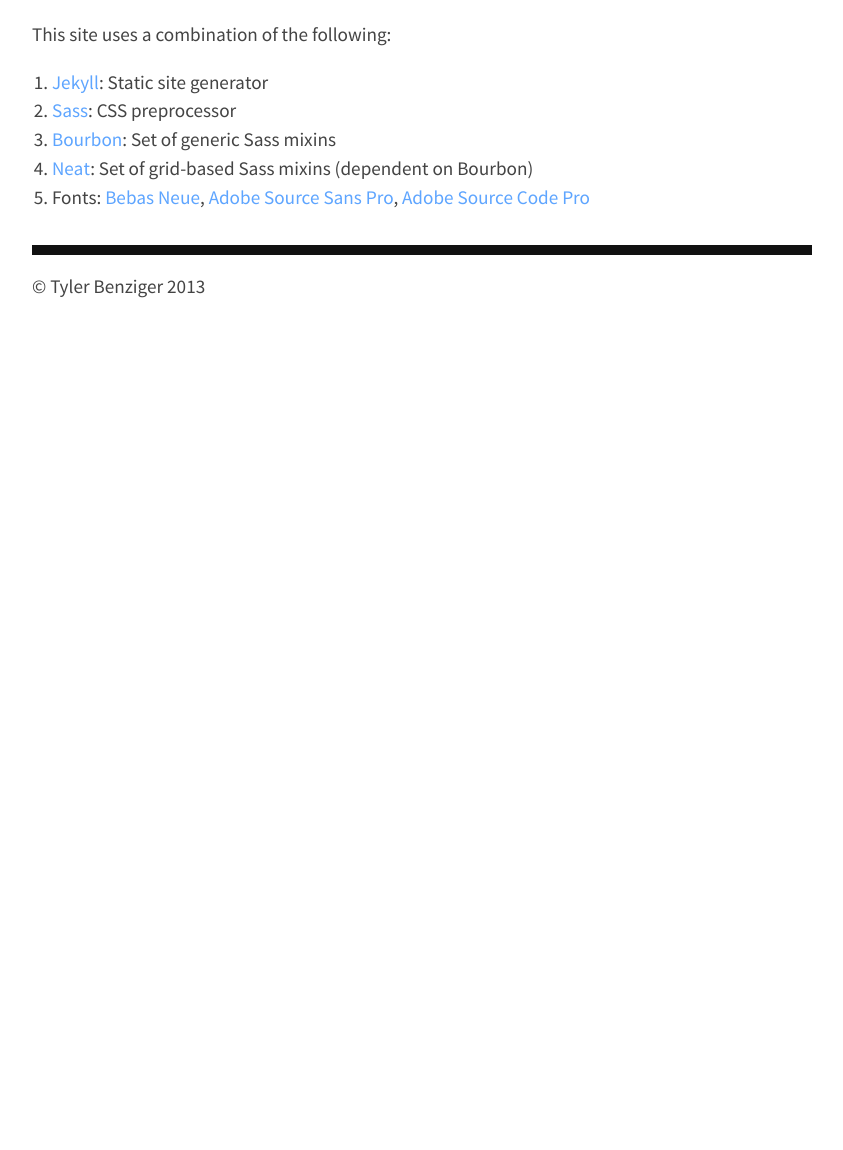
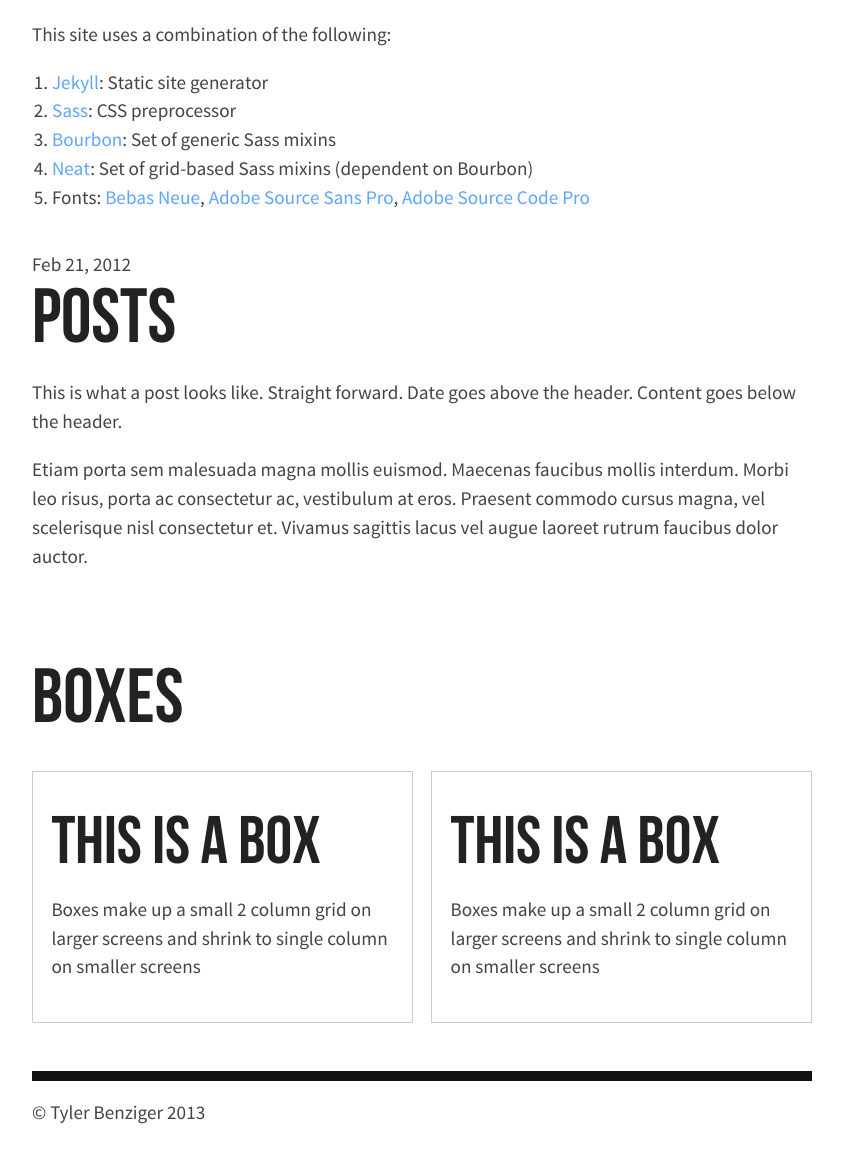
Before and after one commit to tybenz/exemplar, a Jekyll site: the page built from index.html, in a window 1280 px wide. Shown: the part 336-1486 px from the top of the page, without its empty margins (218-1061 px from the left). Built offline with Jekyll 4.4.1, drawn with Linux system fonts in a browser that asks for light colours; before the commit the page ends 900 px from its top, so only the background shows below that; some of the changed text lies outside the part shown.

Commit message:
Added more details to index

```diff
--- a/_sass/mobile.scss
+++ b/_sass/mobile.scss
@@ -202,7 +202,7 @@
     margin-bottom: 5em;
 }
 
-.post:first-child {
+.post:first-child, .post.no-border {
     border-top: none;
 }
 
--- /dev/null
+++ b/boxes/this-is-a-box-1/index.md
@@ -0,0 +1,6 @@
+---
+layout: default
+title: This is a box
+box: true
+summary: Boxes make up a small 2 column grid on larger screens and shrink to single column on smaller screens
+---
--- /dev/null
+++ b/boxes/this-is-a-box-2/index.md
@@ -0,0 +1,6 @@
+---
+layout: default
+title: This is a box
+box: true
+summary: Boxes make up a small 2 column grid on larger screens and shrink to single column on smaller screens
+---
--- a/css/mobile.css
+++ b/css/mobile.css
@@ -225,7 +225,7 @@
   margin-bottom: 5em; }
 
 /* line 205, ../_sass/mobile.scss */
-.post:first-child {
+.post:first-child, .post.no-border {
   border-top: none; }
 
 /* line 209, ../_sass/mobile.scss */
--- a/index.html
+++ b/index.html
@@ -1,3 +1,60 @@
 ---
+title: Exemplar
+nav: projects
 layout: default
 ---
+<p>
+  This is an example of the default theme I use for my jekyll sites. This
+  theme is used for my [blog](http://tybenz.com) and my project sites.
+</p>
+
+<p>
+  This site uses a combination of the following:
+</p>
+
+<ol>
+  <li><a href="http://jekyllrb.com/">Jekyll</a>: Static site generator</li>
+  <li><a href="http://sass-lang.com">Sass</a>: CSS preprocessor</li>
+  <li><a href="http://bourbon.io">Bourbon</a>: Set of generic Sass mixins</li>
+  <li><a href="http://neat.bourbon.io">Neat</a>: Set of grid-based Sass mixins (dependent on Bourbon)</li>
+  <li>Fonts: <a href="http://www.fontsquirrel.com/fonts/bebas-neue">Bebas Neue</a>, <a href="https://github.com/adobe/source-sans-pro">Adobe Source Sans Pro</a>, <a href="https://github.com/adobe/source-code-pro">Adobe Source Code Pro</a></li>
+</ol>
+
+<br />
+
+<article class="post no-border">
+    <div class="post-header">
+        <p class="date">Feb 21, 2012</p>
+        <h1>Posts</h1>
+    </div>
+    <div class="post-body">
+      <p>
+        This is what a post looks like. Straight forward. Date goes above the header. Content goes below the header.
+      </p>
+      <p>Etiam porta sem malesuada magna mollis euismod. Maecenas faucibus mollis interdum. Morbi leo risus, porta ac consectetur ac, vestibulum at eros. Praesent commodo cursus magna, vel scelerisque nisl consectetur et. Vivamus sagittis lacus vel augue laoreet rutrum faucibus dolor auctor.</p>
+    </div>
+</article>
+
+<h1>Boxes</h1>
+<div id="projects">
+  {% for page in site.pages %}
+    {% if page.box == true %}
+      {% if page.link %}
+        <a class="project" href="{{ page.link }}">
+      {% else %}
+        <a class="project" href="{{ page.url | replace: '/index.html', '' }}">
+      {% endif %}
+          <div class="project-header">
+              <h2>
+                  {{ page.title }}
+              </h2>
+          </div>
+          <div class="project-body">
+            <p>
+                {{ page.summary }}
+            </p>
+          </div>
+        </a>
+    {% endif %}
+  {% endfor %}
+</div>
--- a/index.md
+++ /dev/null
@@ -1,15 +0,0 @@
----
-title: Exemplar
-nav: projects
-layout: default
----
-This is an example of the default theme I use for my jekyll sites. This
-theme is used for my [blog](http://tybenz.com) and my project sites.
-
-This site uses a combination of the following:
-
-1. [Jekyll](http://jekyllrb.com/): Static site generator
-2. [Sass](http://sass-lang.com): CSS preprocessor
-3. [Bourbon](http://bourbon.io): Set of generic Sass mixins
-4. [Neat](http://neat.bourbon.io): Set of grid-based Sass mixins (dependent on Bourbon)
-5. Fonts: [Bebas Neue](http://www.fontsquirrel.com/fonts/bebas-neue), [Adobe Source Sans Pro](https://github.com/adobe/source-sans-pro), [Adobe Source Code Pro](https://github.com/adobe/source-code-pro)
```
